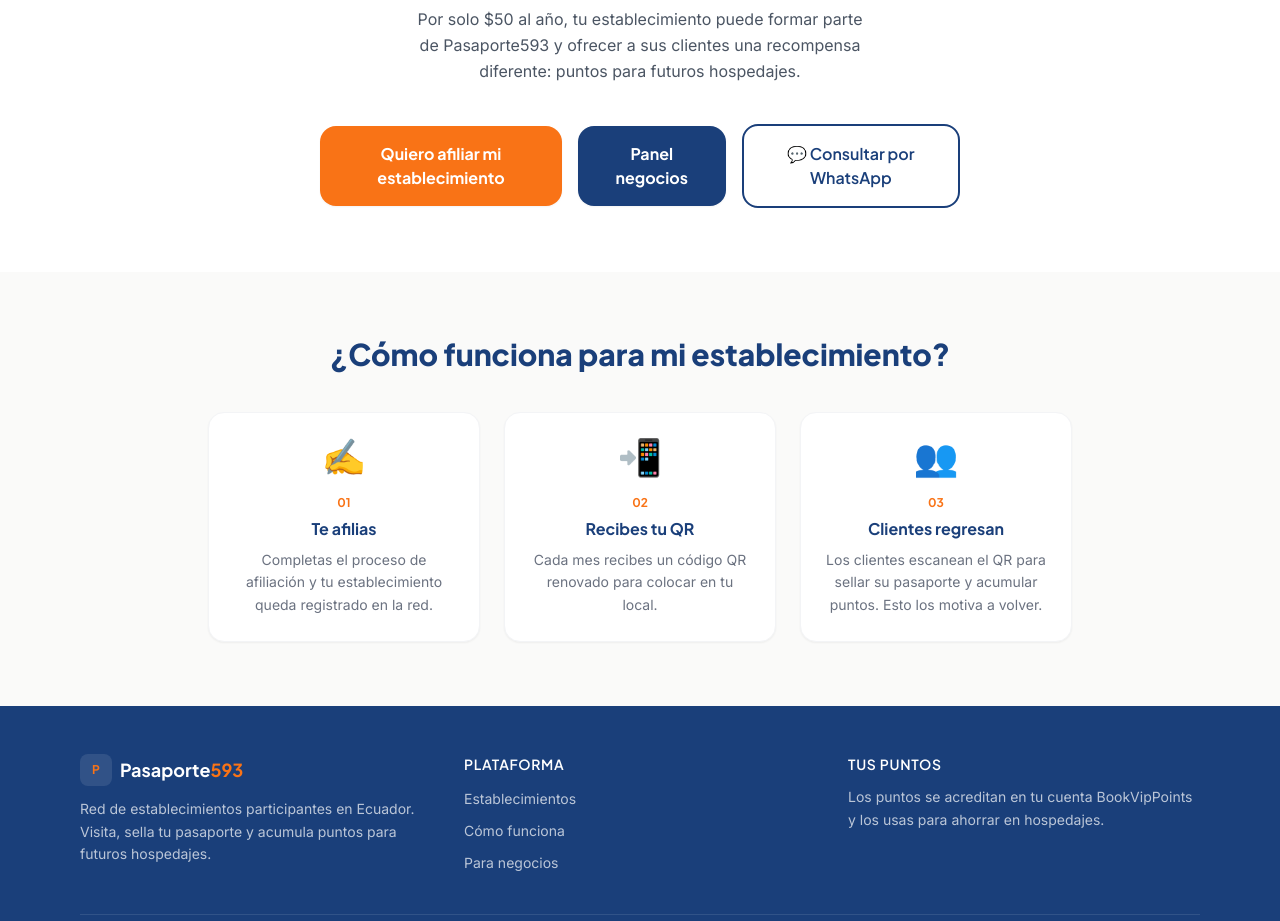
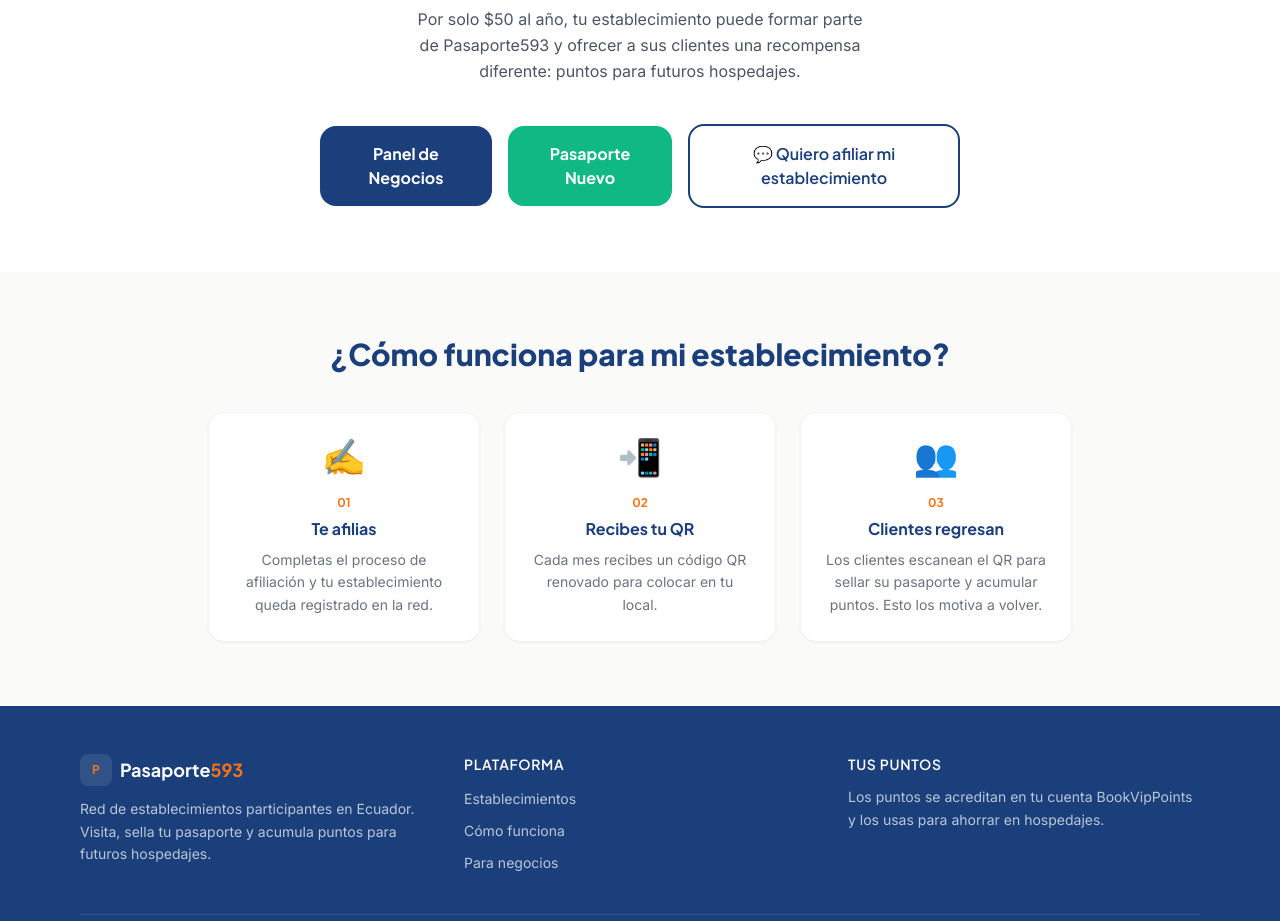
Before and after one commit to bookvippoints-design/pasaporte593, a React (Vite) app: page /para-negocios in a window 1280 px wide. Shown: the part 1212-2133 px from the top of the page. Built offline with nearby package versions, Linux system fonts and the light colour scheme.

Commit message:
Actualizar botones: Panel de Negocios, Pasaporte Nuevo, Quiero afiliar mi establecimiento

```diff
--- a/src/pages/ForBusinesses.jsx
+++ b/src/pages/ForBusinesses.jsx
@@ -60,20 +60,20 @@
 
           <div className="flex flex-col sm:flex-row items-center justify-center gap-4">
             <a
-              href={REGISTRO_URL}
-              target="_blank"
-              rel="noopener noreferrer"
-              className="w-full sm:w-auto font-heading font-bold text-base bg-brand-orange text-white px-8 py-4 rounded-2xl hover:bg-orange-500 transition-colors shadow-sm"
-            >
-              Quiero afiliar mi establecimiento
-            </a>
-            <a
               href={PANEL_URL}
               target="_blank"
               rel="noopener noreferrer"
               className="w-full sm:w-auto font-heading font-bold text-base bg-brand-navy text-white px-8 py-4 rounded-2xl hover:bg-brand-navy/90 transition-colors shadow-sm"
             >
-              Panel negocios
+              Panel de Negocios
+            </a>
+            <a
+              href="https://panel-bvpoints.netlify.app/"
+              target="_blank"
+              rel="noopener noreferrer"
+              className="w-full sm:w-auto font-heading font-bold text-base bg-brand-emerald text-white px-8 py-4 rounded-2xl hover:bg-emerald-600 transition-colors shadow-sm"
+            >
+              Pasaporte Nuevo
             </a>
             <a
               href={WA_URL}
@@ -81,7 +81,7 @@
               rel="noopener noreferrer"
               className="w-full sm:w-auto font-heading font-semibold text-base bg-white text-brand-navy border-2 border-brand-navy px-8 py-4 rounded-2xl hover:bg-gray-50 transition-colors"
             >
-              💬 Consultar por WhatsApp
+              💬 Quiero afiliar mi establecimiento
             </a>
           </div>
         </div>
```
